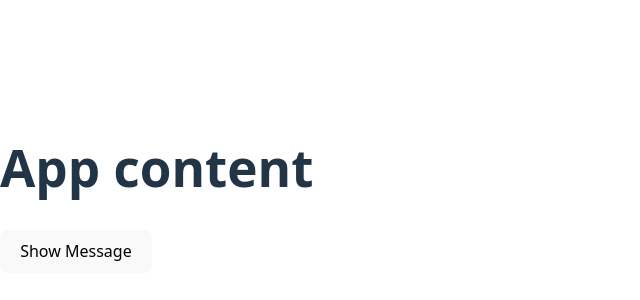
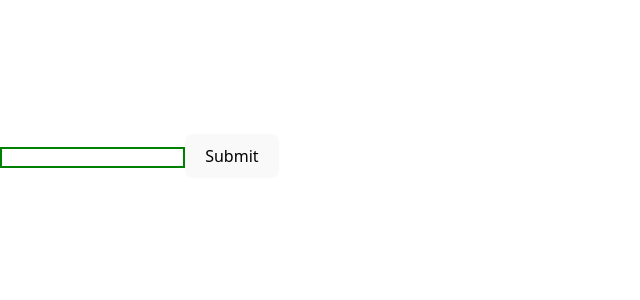
Before and after one commit to wangwiitao/daily_test, a React (Vite) app: page / in a window 1280 px wide. Shown: the part 244-544 px from the top of the page, without its empty margins (0-640 px from the left). Built offline with nearby package versions, Linux system fonts and the light colour scheme.

Commit message:
pass ref to custome components

```diff
--- a/src/App.jsx
+++ b/src/App.jsx
@@ -1,52 +1,20 @@
-import { useState } from "react";
-import { createPortal } from "react-dom";
+import { useRef } from "react";
+export default function App() {
+  const inputRef = useRef();
 
-export default function App() {
-  const [isOpen, setIsOpen] = useState(false);
-  function setClose(e) {
-    e.stopPropagation();
-    setIsOpen(false);
+  function handleSubmit(e) {
+    e.preventDefault();
+
+    console.log(inputRef.current.value);
   }
-
   return (
-    <div
-      onClick={(e) => {
-        e.stopPropagation;
-        console.log("In the div");
-      }}
-      style={{ position: "relative", marginTop: "100px" }}
-    >
-      <h1>App content</h1>
-      <button onClick={() => setIsOpen(true)}>Show Message</button>
-      <AlertMessage isOpen={isOpen} onClose={(e) => setClose(e)}>
-        Secret Message
-        <br />
-        Click To Close
-      </AlertMessage>
-    </div>
+    <form onSubmit={handleSubmit}>
+      <CustomInput ref={inputRef} />
+      <button type="submit">Submit</button>
+    </form>
   );
 }
 
-function AlertMessage({ children, onClose, isOpen }) {
-  if (!isOpen) return null;
-
-  return createPortal(
-    <div
-      onClick={onClose}
-      style={{
-        cursor: "pointer",
-        position: "absolute",
-        top: ".5rem",
-        left: "50%",
-        translate: "-50%",
-        background: "#777",
-        color: "white",
-        borderRadius: ".5rem",
-        padding: ".5rem",
-      }}
-    >
-      {children}
-    </div>,
-    document.body,
-  );
+function CustomInput({ ref }) {
+  return <input ref={ref} style={{ border: "2px solid green" }} />;
 }
```
